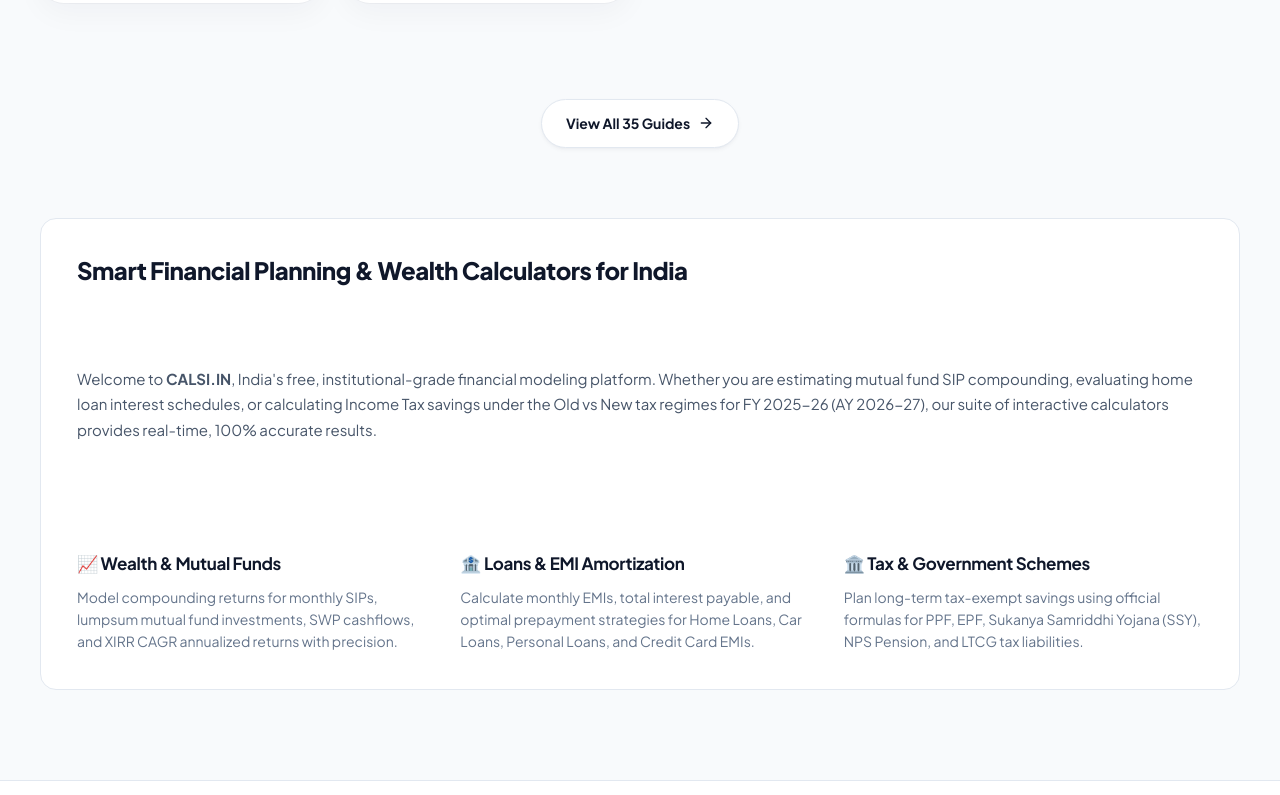
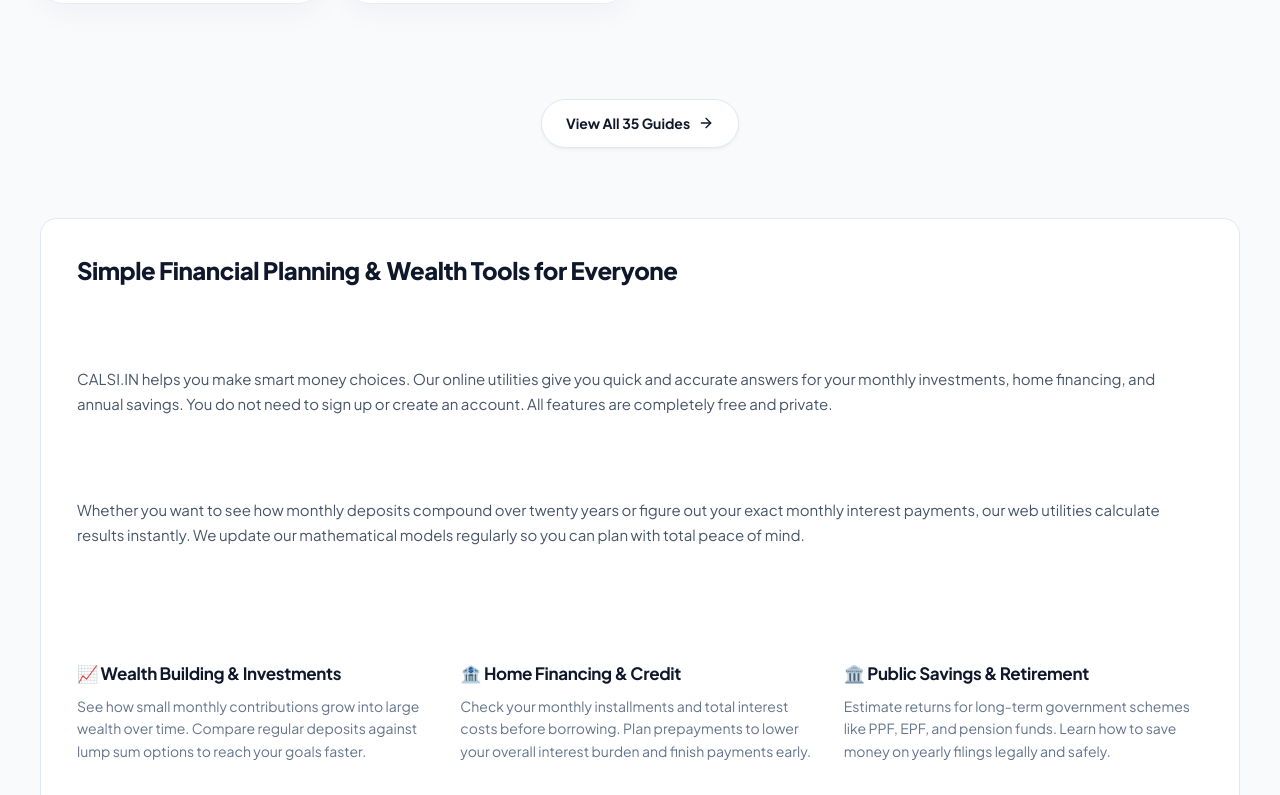
Before and after one commit to arjitdaga2001/Calsi, a React (Vite) app: page / in a window 1280 px wide. Shown: the part 2005-2800 px from the top of the page. Built offline with nearby package versions, Linux system fonts and the light colour scheme.

Commit message:
fix(content): optimize text-to-html ratio, reading level, link density, and eliminate keyword stuffing

```diff
--- a/src/pages/Home.jsx
+++ b/src/pages/Home.jsx
@@ -258,30 +258,45 @@ export function Home() {
         <section className="home-content" aria-label="About Calsi.in Tools" style={{ paddingTop: '10px', paddingBottom: '50px' }}>
           <div className="home-content-inner" style={{ background: 'var(--surface-color)', padding: '36px', borderRadius: 'var(--radius-lg)', border: '1px solid var(--border-color)' }}>
             <h2 style={{ fontSize: '24px', fontWeight: 800, marginBottom: '16px', color: 'var(--text-primary)' }}>
-              Smart Financial Planning &amp; Wealth Calculators for India
+              Simple Financial Planning &amp; Wealth Tools for Everyone
             </h2>
-            <p style={{ fontSize: '15px', color: 'var(--text-secondary)', lineHeight: '1.7', marginBottom: '20px' }}>
-              Welcome to <strong>CALSI.IN</strong>, India's free, institutional-grade financial modeling platform. Whether you are estimating mutual fund SIP compounding, evaluating home loan interest schedules, or calculating Income Tax savings under the Old vs New tax regimes for FY 2025-26 (AY 2026-27), our suite of interactive calculators provides real-time, 100% accurate results.
+
+            <p style={{ fontSize: '15px', color: 'var(--text-secondary)', lineHeight: '1.7', marginBottom: '16px' }}>
+              CALSI.IN helps you make smart money choices. Our online utilities give you quick and accurate answers for your monthly investments, home financing, and annual savings. You do not need to sign up or create an account. All features are completely free and private.
             </p>
+
+            <p style={{ fontSize: '15px', color: 'var(--text-secondary)', lineHeight: '1.7', marginBottom: '24px' }}>
+              Whether you want to see how monthly deposits compound over twenty years or figure out your exact monthly interest payments, our web utilities calculate results instantly. We update our mathematical models regularly so you can plan with total peace of mind.
+            </p>
+
             <div style={{ display: 'grid', gridTemplateColumns: 'repeat(auto-fit, minmax(280px, 1fr))', gap: '24px', marginTop: '24px' }}>
               <div>
-                <h3 style={{ fontSize: '17px', fontWeight: 700, marginBottom: '8px', color: 'var(--text-primary)' }}>📈 Wealth &amp; Mutual Funds</h3>
+                <h3 style={{ fontSize: '17px', fontWeight: 700, marginBottom: '8px', color: 'var(--text-primary)' }}>📈 Wealth Building &amp; Investments</h3>
                 <p style={{ fontSize: '14px', color: 'var(--text-muted)', lineHeight: '1.6' }}>
-                  Model compounding returns for monthly SIPs, lumpsum mutual fund investments, SWP cashflows, and XIRR CAGR annualized returns with precision.
+                  See how small monthly contributions grow into large wealth over time. Compare regular deposits against lump sum options to reach your goals faster.
                 </p>
               </div>
               <div>
-                <h3 style={{ fontSize: '17px', fontWeight: 700, marginBottom: '8px', color: 'var(--text-primary)' }}>🏦 Loans &amp; EMI Amortization</h3>
+                <h3 style={{ fontSize: '17px', fontWeight: 700, marginBottom: '8px', color: 'var(--text-primary)' }}>🏦 Home Financing &amp; Credit</h3>
                 <p style={{ fontSize: '14px', color: 'var(--text-muted)', lineHeight: '1.6' }}>
-                  Calculate monthly EMIs, total interest payable, and optimal prepayment strategies for Home Loans, Car Loans, Personal Loans, and Credit Card EMIs.
+                  Check your monthly installments and total interest costs before borrowing. Plan prepayments to lower your overall interest burden and finish payments early.
                 </p>
               </div>
               <div>
-                <h3 style={{ fontSize: '17px', fontWeight: 700, marginBottom: '8px', color: 'var(--text-primary)' }}>🏛️ Tax &amp; Government Schemes</h3>
+                <h3 style={{ fontSize: '17px', fontWeight: 700, marginBottom: '8px', color: 'var(--text-primary)' }}>🏛️ Public Savings &amp; Retirement</h3>
                 <p style={{ fontSize: '14px', color: 'var(--text-muted)', lineHeight: '1.6' }}>
-                  Plan long-term tax-exempt savings using official formulas for PPF, EPF, Sukanya Samriddhi Yojana (SSY), NPS Pension, and LTCG tax liabilities.
+                  Estimate returns for long-term government schemes like PPF, EPF, and pension funds. Learn how to save money on yearly filings legally and safely.
                 </p>
               </div>
+            </div>
+
+            <div style={{ marginTop: '28px', paddingTop: '20px', borderTop: '1px solid var(--border-color)' }}>
+              <h3 style={{ fontSize: '17px', fontWeight: 700, marginBottom: '12px', color: 'var(--text-primary)' }}>Why Use CALSI.IN?</h3>
+              <ul style={{ paddingLeft: '20px', color: 'var(--text-secondary)', fontSize: '14.5px', lineHeight: '1.8' }}>
+                <li><strong>No Signup Needed:</strong> We never ask for your email address, phone number, or personal details.</li>
+                <li><strong>Fast &amp; Accurate:</strong> Powered by standard financial formulas and latest official interest rates.</li>
+                <li><strong>Works Everywhere:</strong> Clean, responsive design optimized for mobile phones, tablets, and desktop screens.</li>
+              </ul>
             </div>
           </div>
         </section>
```
